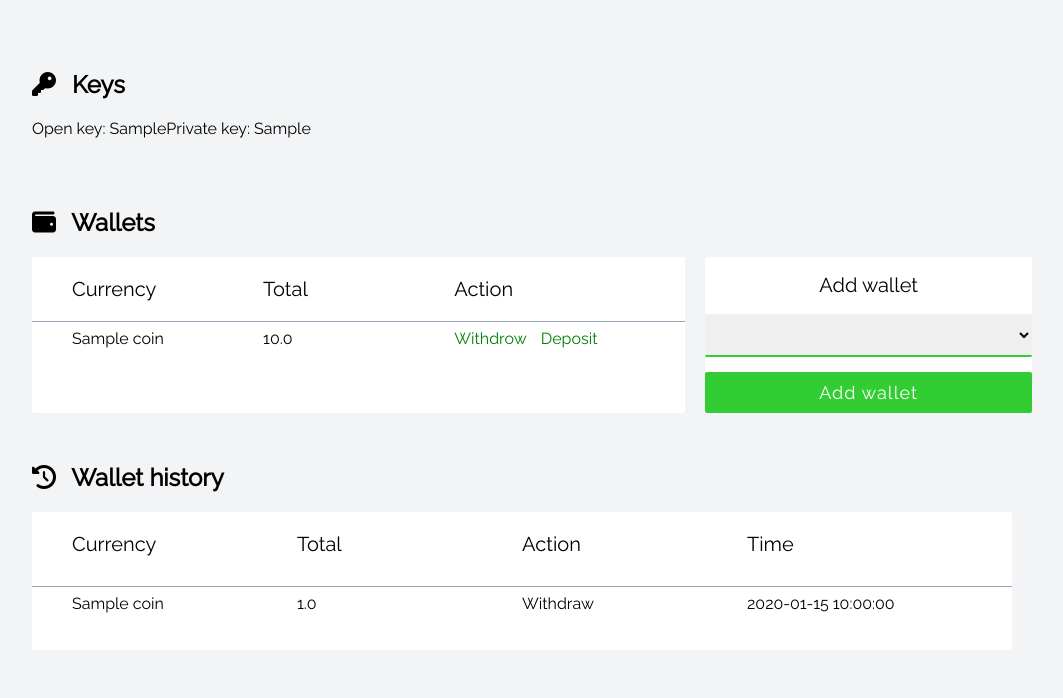
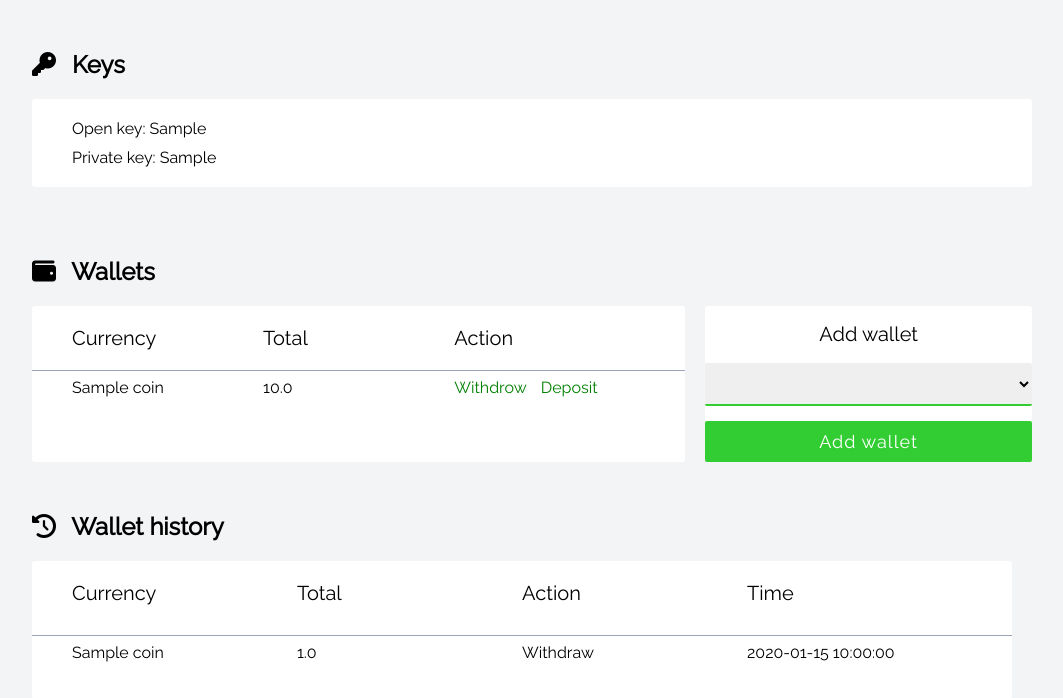
Before and after one commit to illyamaltsev/crypto_gnomes, a Flask app: page /user/ in a window 1280 px wide. Shown: the part 70-768 px from the top of the page, without its empty margins (108-1171 px from the left). Run offline with Flask 2, Linux system fonts and the light colour scheme; the visitor is signed in with stand-in values (Sample User, id 1); tables that the repository leaves empty hold one stand-in row (values such as "Sample post"); lists and menus that the app fills with data are empty; some libraries are stand-ins or nearby versions.

Commit message:
made front 2

```diff
--- a/app/static/css/main.css
+++ b/app/static/css/main.css
@@ -131,8 +131,9 @@ button {
 }
 
 .main-form__button:hover {
+    border: 3px solid limegreen;
     background: white;
-    color: black;
+    color: limegreen;
 }
 
 button:hover {
@@ -148,7 +149,7 @@ button:hover {
     min-width: 500px;
     padding-top: 60px;
     color: white;
-    background: black;
+    background-color: rgb(39, 39, 54);
     box-shadow: 10px 10px 5px 0px rgba(0,0,0,0.75);
     font-size: 28px;
     text-align: center;
@@ -247,6 +248,18 @@ button:hover {
     display: block;
     margin: 0 auto;
     min-width: 100%;
+}
+                                                    /*.keys */
+.keys div {
+    font-size: 16px;
+    padding: 20px 40px;
+    background-color: white;
+    border-radius: 3px;
+}
+
+.keys div span:first-child {
+    display: block;
+    margin-bottom: 10px;
 }
 
                                                     /*.updateBalance*/
--- a/app/static/js/main.js
+++ b/app/static/js/main.js
@@ -1,5 +1,4 @@
 var addWalletButton = document.querySelector('.addWallet').querySelector('button');
-
 
 if(addWalletButton) {
     addWalletButton.addEventListener('click', function (e) {
--- a/app/templates/user.html
+++ b/app/templates/user.html
@@ -21,10 +21,12 @@
 </header>
 <main>
 
-    <section class="wallets">
+        <section class="keys">
         <h1><i style="margin-right: 10px;" class="fas fa-key"></i> Keys</h1>
-        <span>Open key: <code>{{ user.open_key }}</code></span>
-        <span>Private key: <code>{{ user.private_key }}</code></span>
+            <div>
+                <span>Open key: <code>{{ user.open_key }}</code></span>
+                <span>Private key: <code>{{ user.private_key }}</code></span>
+            </div>
     </section>
 
     <section class="wallets">
```
Also changed, not shown: 1 other file.
